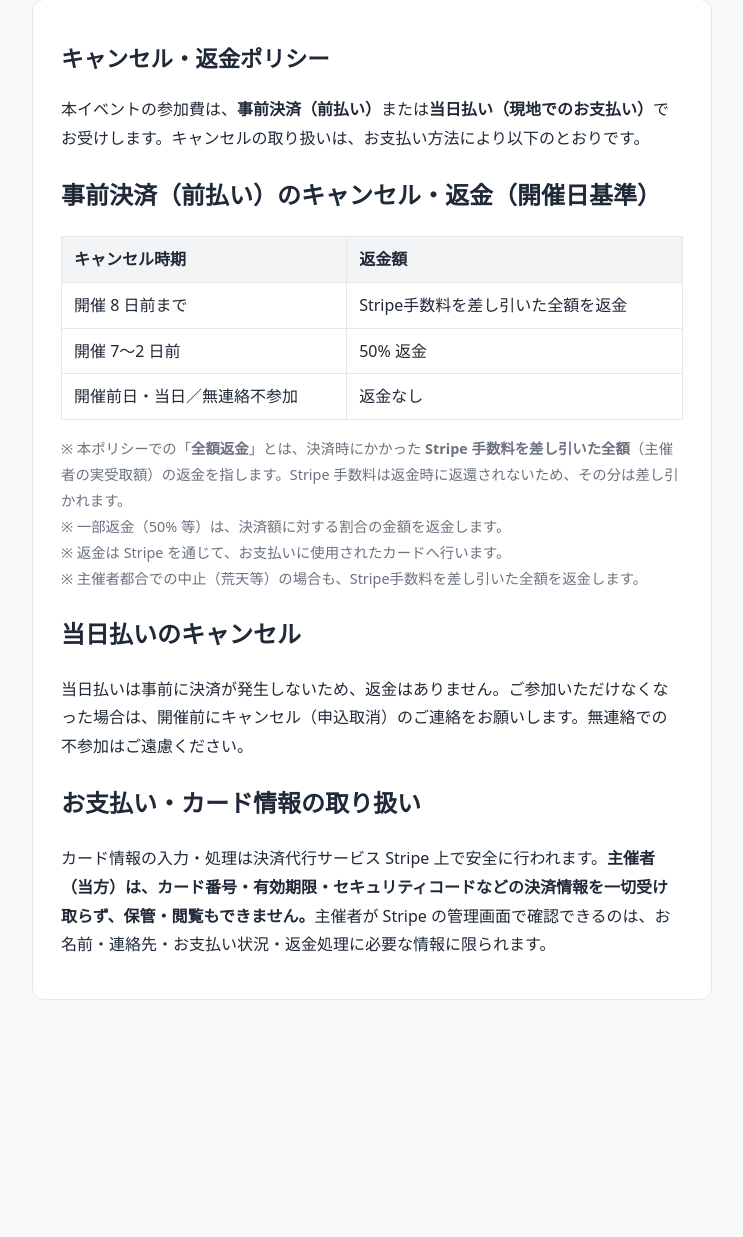
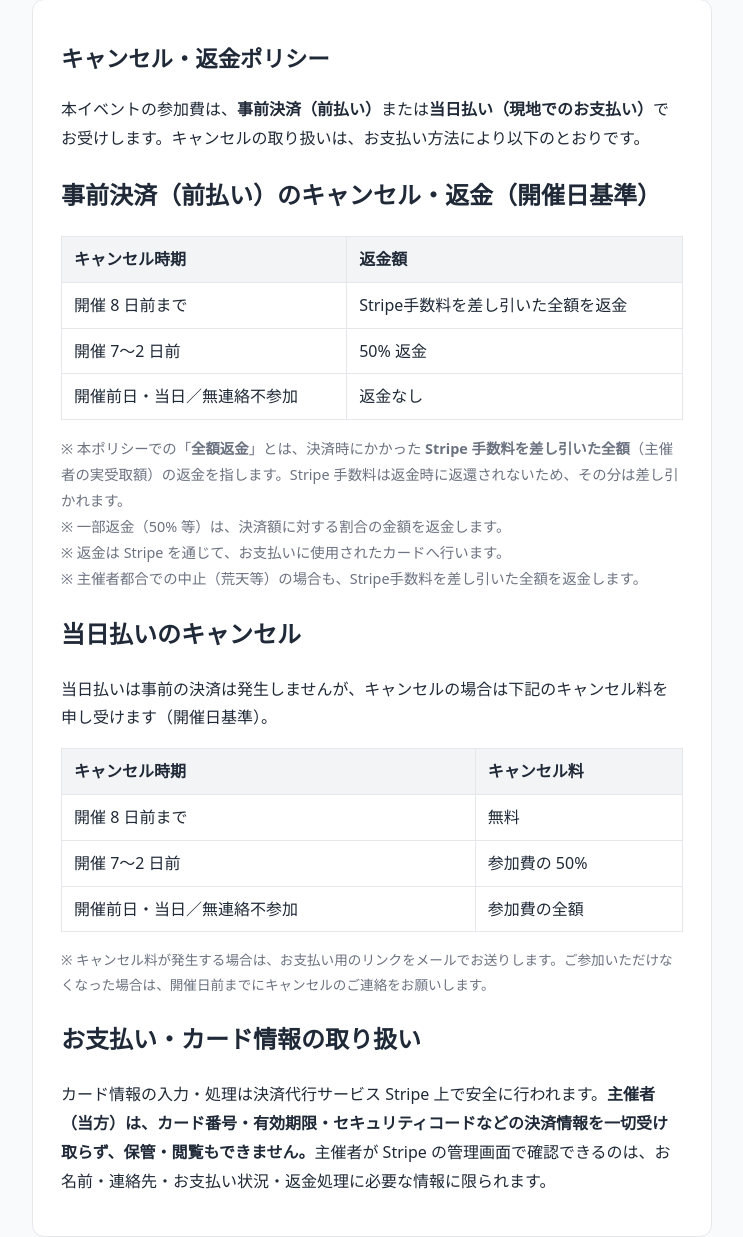
Before and after one commit to capinfo0000/event, a PHP site: page /policy.php in a window 1280 px wide. Shown: the part 25-1262 px from the top of the page, without its empty margins (268-1011 px from the left). Before the commit the page ends 1025 px from the top, so only its background shows below. Run offline with PHP 8.4, Linux system fonts and the light colour scheme.

Commit message:
キャンセルポリシー: 当日払いのキャンセルもキャンセル料を申し受ける旨に更新
- 「当日払いは返金なし」→「キャンセル料を申し受けます（8日前まで無料/7〜2日前
  50%/前日・当日・無連絡は全額）。発生時は支払いリンクをメール送付」に変更。
- 既定文面・公開 policy.php・apply.php のポリシーモーダルの3か所を更新。

Co-Authored-By: Claude Opus 4.8 <noreply@anthropic.com>
Claude-Session: https://claude.ai/code/session_015RPn26P51EZLpgyp2cw4rJ

```diff
--- a/public/policy.php
+++ b/public/policy.php
@@ -55,7 +55,18 @@ $customPolicy = ($owner !== null && trim((string) ($owner['cancel_policy'] ?? ''
                ※ 主催者都合での中止（荒天等）の場合も、Stripe手数料を差し引いた全額を返金します。</p>
 
             <h2>当日払いのキャンセル</h2>
-            <p>当日払いは事前に決済が発生しないため、返金はありません。ご参加いただけなくなった場合は、開催前にキャンセル（申込取消）のご連絡をお願いします。無連絡での不参加はご遠慮ください。</p>
+            <p>当日払いは事前の決済は発生しませんが、キャンセルの場合は下記のキャンセル料を申し受けます（開催日基準）。</p>
+            <div class="table-wrap" style="margin:6px 0 12px;">
+                <table>
+                    <thead><tr><th>キャンセル時期</th><th>キャンセル料</th></tr></thead>
+                    <tbody>
+                        <tr><td>開催 8 日前まで</td><td>無料</td></tr>
+                        <tr><td>開催 7〜2 日前</td><td>参加費の 50%</td></tr>
+                        <tr><td>開催前日・当日／無連絡不参加</td><td>参加費の全額</td></tr>
+                    </tbody>
+                </table>
+            </div>
+            <p class="muted" style="font-size:.85rem;">※ キャンセル料が発生する場合は、お支払い用のリンクをメールでお送りします。ご参加いただけなくなった場合は、開催日前までにキャンセルのご連絡をお願いします。</p>
         <?php endif; ?>
 
         <h2>お支払い・カード情報の取り扱い</h2>
--- a/src/bootstrap.php
+++ b/src/bootstrap.php
@@ -416,7 +416,11 @@ function default_policy_text(string $field): string
 ※ 主催者都合での中止（荒天等）の場合も、Stripe手数料を差し引いた全額を返金します。
 
 【当日払いのキャンセル】
-当日払いは事前に決済が発生しないため、返金はありません。ご参加いただけなくなった場合は、開催前にキャンセル（申込取消）のご連絡をお願いします。無連絡での不参加はご遠慮ください。
+当日払いは事前の決済は発生しませんが、キャンセルの場合は下記のキャンセル料を申し受けます（開催日基準）。
+・開催8日前まで：無料
+・開催7〜2日前：参加費の50%
+・開催前日・当日／無連絡不参加：参加費の全額
+キャンセル料が発生する場合は、お支払い用のリンクをメールでお送りします。ご参加いただけなくなった場合は、開催日前までにキャンセルのご連絡をお願いします。
 
 【お支払い・カード情報の取り扱い】
 カード情報の入力・処理は決済代行サービス Stripe 上で安全に行われます。主催者はカード番号・有効期限・セキュリティコード等の決済情報を一切受け取らず、保管・閲覧もできません。
```
Also changed, not shown: public/apply.php (+12 -1 lines).
